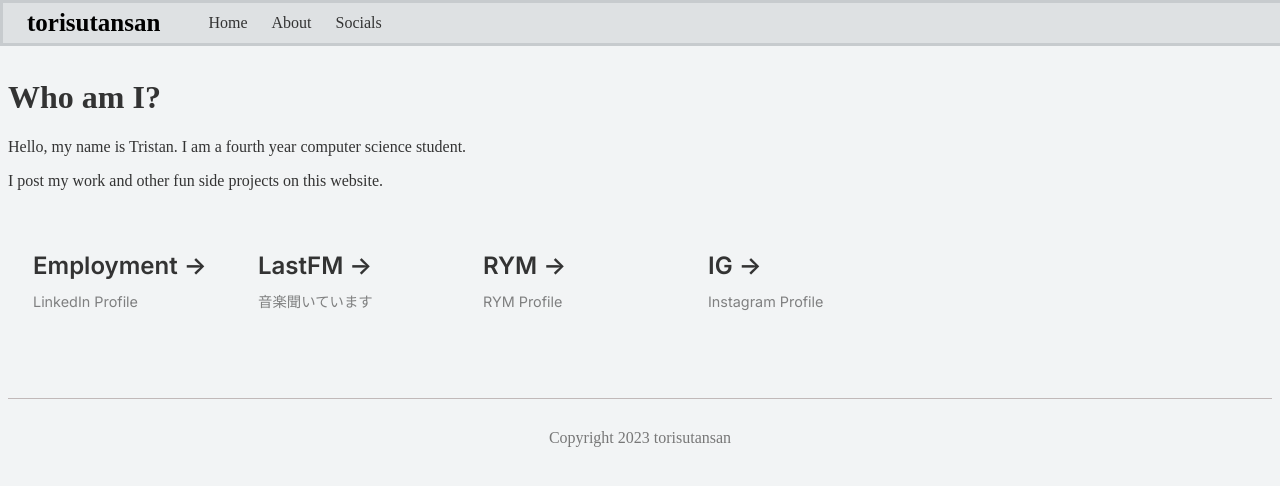
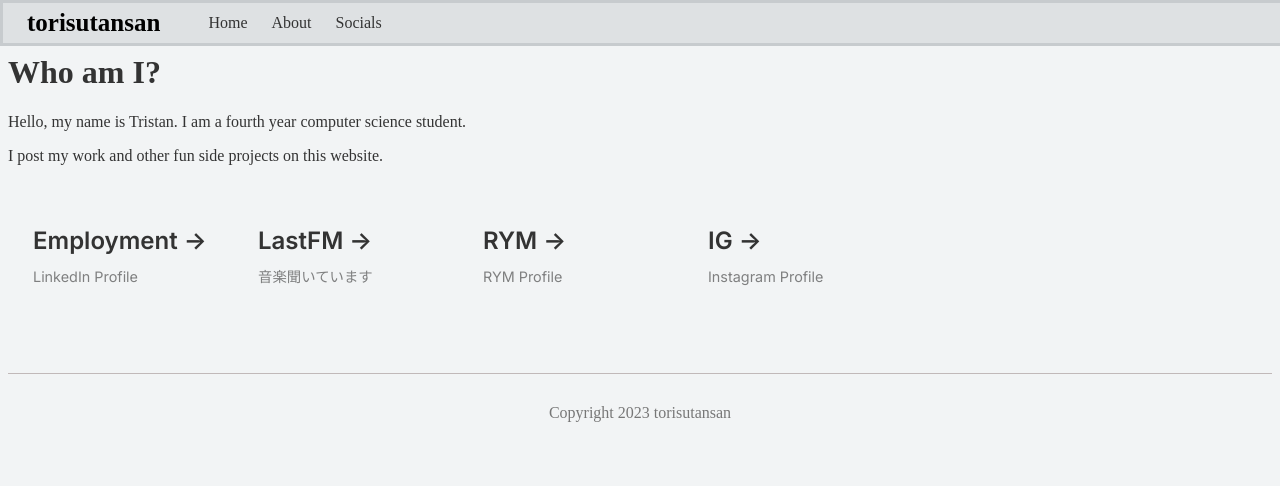
Before and after one commit to torisutansan02/torisutansan, a Next.js app: page / in a window 1280 px wide. Shown: the top 486 px of the page. Built offline with nearby package versions, Linux system fonts and the light colour scheme; a web font is replaced by a local one.

Commit message:
Editing top-padding

```diff
--- a/styles/globals.css
+++ b/styles/globals.css
@@ -14,7 +14,7 @@ body {
   background: #f2f4f5;
   color: #333;
   font-family: "Klee One";
-  padding-top: 50px;
+  padding-top: 25px;
 }
 
 a {
```
